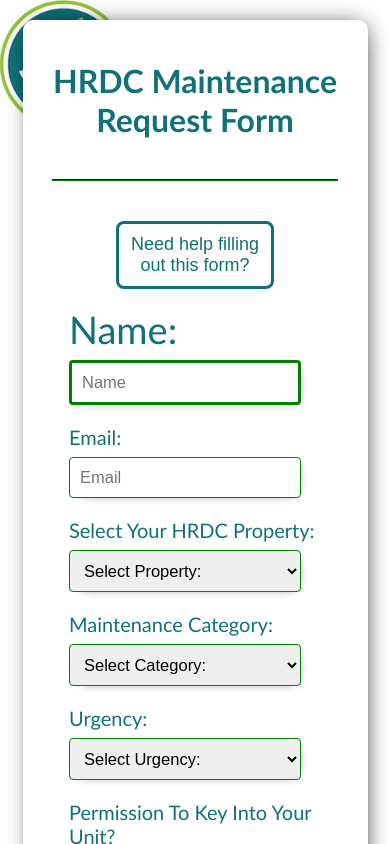
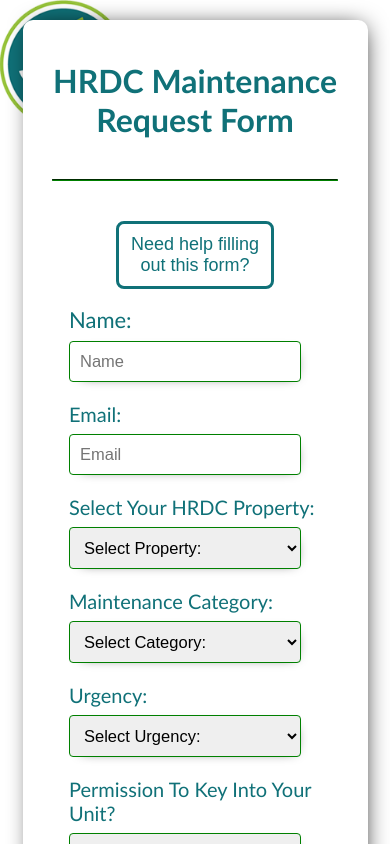
Before and after one commit to 423s24/Group_4, a React (Create React App) app: page / in a window 390 px wide. In both pictures the pointer is over the label "Name:". Shown: the top 844 px of the page. Built offline with nearby package versions, Linux system fonts and the light colour scheme.

Commit message:
Mobile version text size increase on hover reduced.

```diff
--- a/src/App.css
+++ b/src/App.css
@@ -193,6 +193,17 @@
   hr {
     width: 90%;
   }
+
+  .form-group:hover label {
+    font-size: 22px;
+    font-size-adjust: none;
+  }
+
+  .form-group:hover input,
+  .form-group:hover textarea,
+  .form-group:hover select {
+    border: 1px solid #008000;
+  }
 }
 
 /* Confirmation Page Styles */
```
